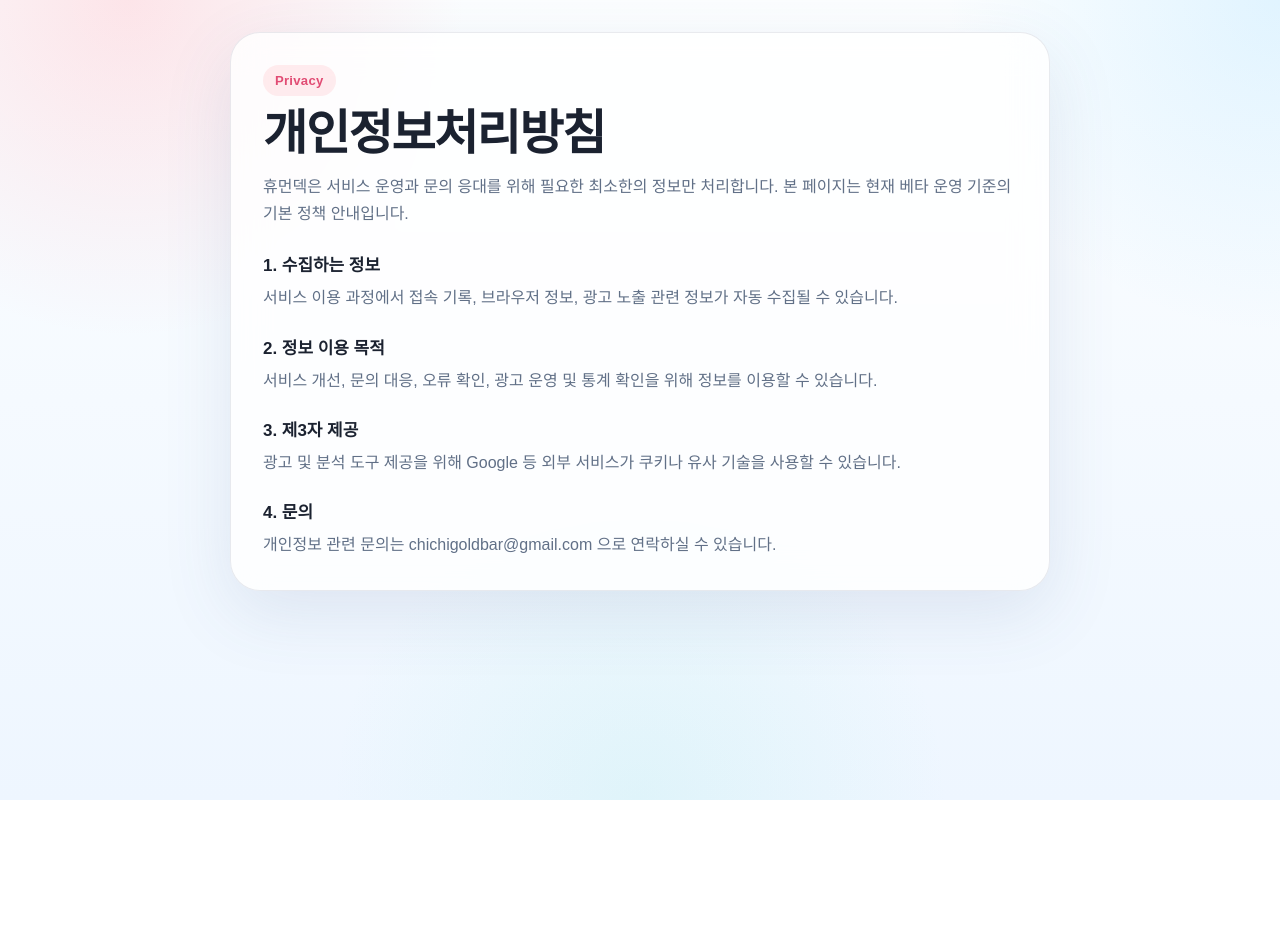
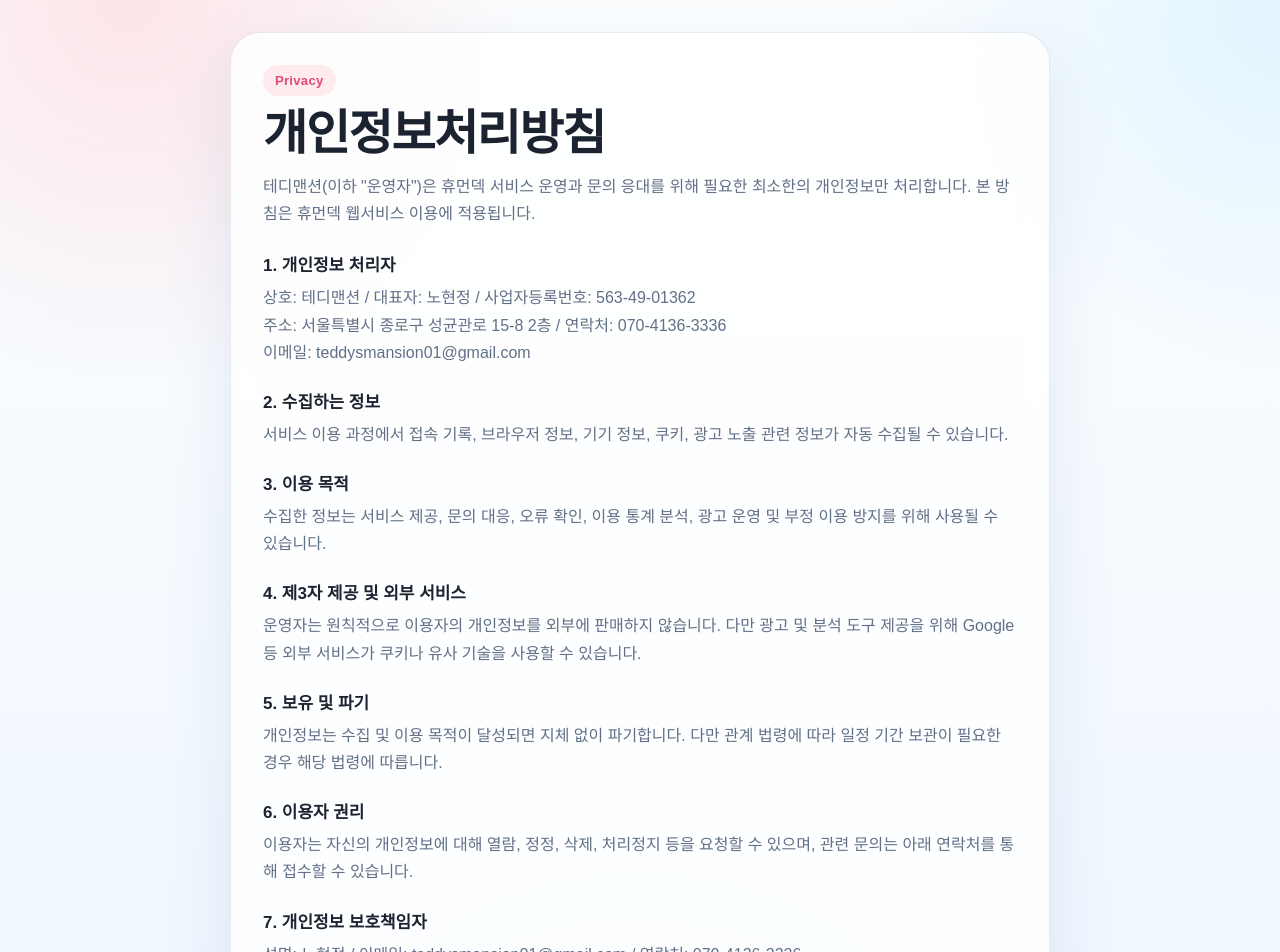
Before and after one commit to chichigoldbar-collab/humandeck, a Next.js app: page /privacy in a window 1280 px wide. Shown: the top 952 px of the page. Before the commit the page ends 800 px from the top, so only its background shows below. Built offline with nearby package versions, Linux system fonts and the light colour scheme; no server answers.

Commit message:
Add business info to footer and policies

```diff
--- a/app/globals.css
+++ b/app/globals.css
@@ -931,6 +931,14 @@
   line-height: 1.6;
 }
 
+.footer-business {
+  display: grid;
+  gap: 4px;
+  margin-top: 14px;
+  font-size: 0.9rem;
+  line-height: 1.55;
+}
+
 .footer-links {
   display: flex;
   gap: 16px;
--- a/app/privacy/page.tsx
+++ b/app/privacy/page.tsx
@@ -5,30 +5,65 @@
         <span className="eyebrow">Privacy</span>
         <h1>개인정보처리방침</h1>
         <p>
-          휴먼덱은 서비스 운영과 문의 응대를 위해 필요한 최소한의 정보만 처리합니다.
-          본 페이지는 현재 베타 운영 기준의 기본 정책 안내입니다.
+          테디맨션(이하 "운영자")은 휴먼덱 서비스 운영과 문의 응대를 위해 필요한 최소한의
+          개인정보만 처리합니다. 본 방침은 휴먼덱 웹서비스 이용에 적용됩니다.
         </p>
 
         <div className="policy-section">
-          <h2>1. 수집하는 정보</h2>
-          <p>서비스 이용 과정에서 접속 기록, 브라우저 정보, 광고 노출 관련 정보가 자동 수집될 수 있습니다.</p>
+          <h2>1. 개인정보 처리자</h2>
+          <p>상호: 테디맨션 / 대표자: 노현정 / 사업자등록번호: 563-49-01362</p>
+          <p>주소: 서울특별시 종로구 성균관로 15-8 2층 / 연락처: 070-4136-3336</p>
+          <p>이메일: teddysmansion01@gmail.com</p>
         </div>
 
         <div className="policy-section">
-          <h2>2. 정보 이용 목적</h2>
-          <p>서비스 개선, 문의 대응, 오류 확인, 광고 운영 및 통계 확인을 위해 정보를 이용할 수 있습니다.</p>
-        </div>
-
-        <div className="policy-section">
-          <h2>3. 제3자 제공</h2>
+          <h2>2. 수집하는 정보</h2>
           <p>
-            광고 및 분석 도구 제공을 위해 Google 등 외부 서비스가 쿠키나 유사 기술을 사용할 수 있습니다.
+            서비스 이용 과정에서 접속 기록, 브라우저 정보, 기기 정보, 쿠키, 광고 노출 관련
+            정보가 자동 수집될 수 있습니다.
           </p>
         </div>
 
         <div className="policy-section">
-          <h2>4. 문의</h2>
-          <p>개인정보 관련 문의는 chichigoldbar@gmail.com 으로 연락하실 수 있습니다.</p>
+          <h2>3. 이용 목적</h2>
+          <p>
+            수집한 정보는 서비스 제공, 문의 대응, 오류 확인, 이용 통계 분석, 광고 운영 및
+            부정 이용 방지를 위해 사용될 수 있습니다.
+          </p>
+        </div>
+
+        <div className="policy-section">
+          <h2>4. 제3자 제공 및 외부 서비스</h2>
+          <p>
+            운영자는 원칙적으로 이용자의 개인정보를 외부에 판매하지 않습니다. 다만 광고 및
+            분석 도구 제공을 위해 Google 등 외부 서비스가 쿠키나 유사 기술을 사용할 수 있습니다.
+          </p>
+        </div>
+
+        <div className="policy-section">
+          <h2>5. 보유 및 파기</h2>
+          <p>
+            개인정보는 수집 및 이용 목적이 달성되면 지체 없이 파기합니다. 다만 관계 법령에
+            따라 일정 기간 보관이 필요한 경우 해당 법령에 따릅니다.
+          </p>
+        </div>
+
+        <div className="policy-section">
+          <h2>6. 이용자 권리</h2>
+          <p>
+            이용자는 자신의 개인정보에 대해 열람, 정정, 삭제, 처리정지 등을 요청할 수 있으며,
+            관련 문의는 아래 연락처를 통해 접수할 수 있습니다.
+          </p>
+        </div>
+
+        <div className="policy-section">
+          <h2>7. 개인정보 보호책임자</h2>
+          <p>성명: 노현정 / 이메일: teddysmansion01@gmail.com / 연락처: 070-4136-3336</p>
+        </div>
+
+        <div className="policy-section">
+          <h2>8. 시행일</h2>
+          <p>본 개인정보처리방침은 2026년 4월 16일부터 적용됩니다.</p>
         </div>
       </section>
     </main>
```
Also changed, not shown: app/terms/page.tsx (+47 -10 lines), components/TestExperience.tsx (+8 -0 lines).
